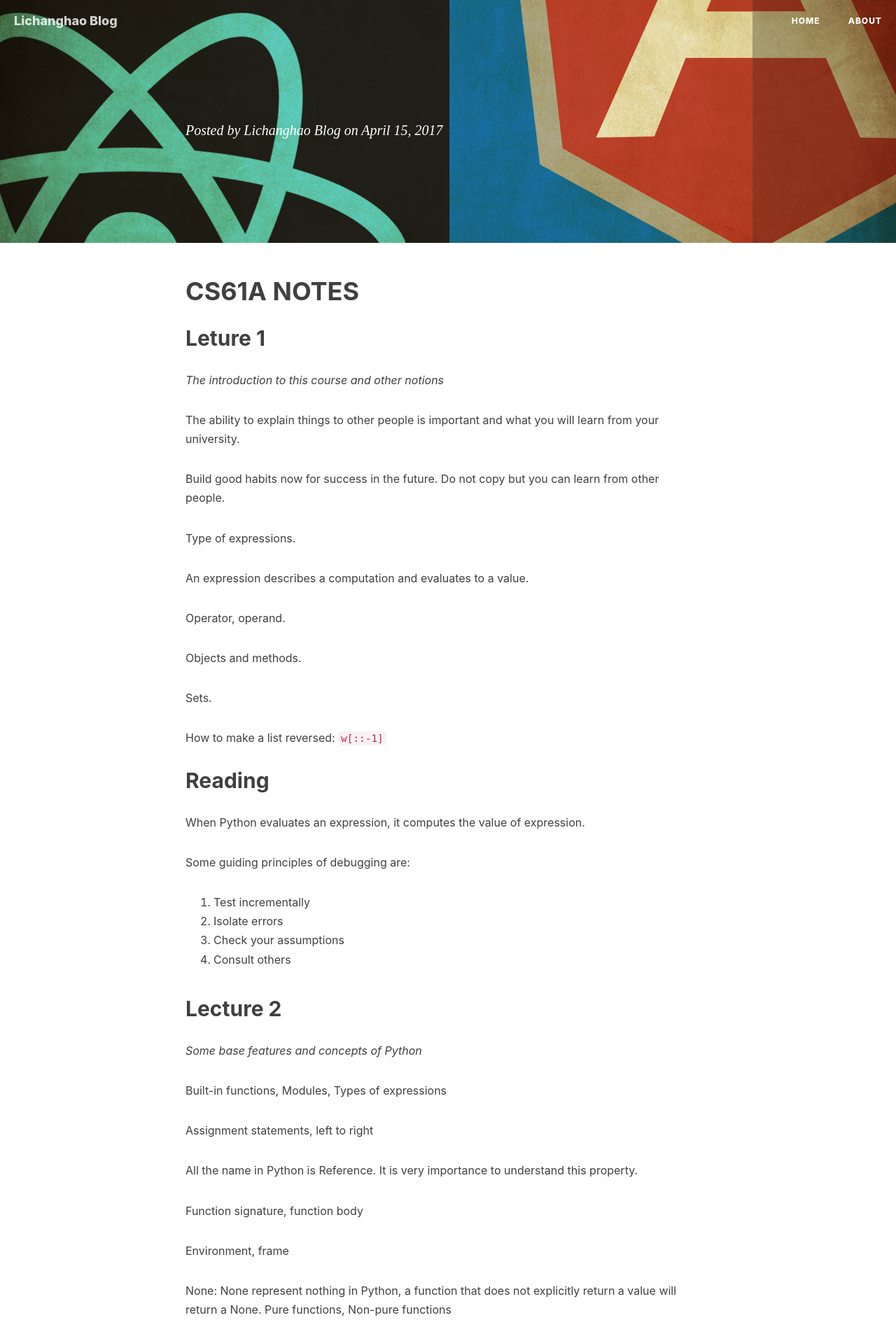
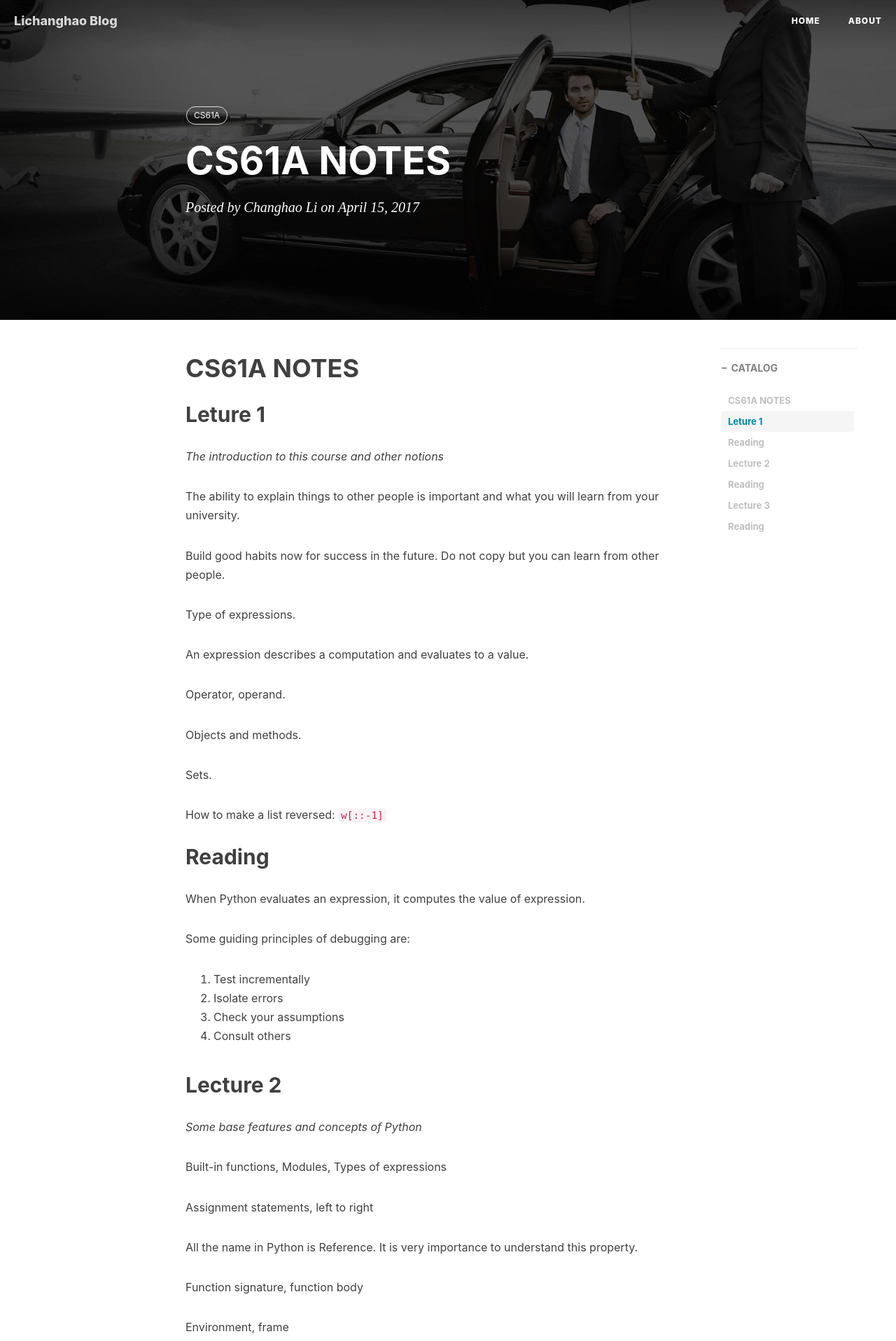
Before and after one commit to lichanghao/lichanghao.github.io.old, a Jekyll site: the page built from _posts/2017-04-15-CS61A NOTES.md, in a window 1280 px wide. Shown: the top 1916 px of the page at 70% size. Built offline with Jekyll 4.4.1, drawn with Linux system fonts in a browser that asks for light colours; nearby versions of some CDN libraries; our own code applies the rules of GitHub Pages for plain Markdown files; comment, search, counter and statistics services are not loaded.

Commit message:
2017-4-15

```diff
--- a/_posts/2017-04-15-CS61A NOTES.md
+++ b/_posts/2017-04-15-CS61A NOTES.md
@@ -5,7 +5,7 @@
 tags:              CS61A
 category:          Features
 catalog:    		  true
-header-img: 		  "img\post-bg-kuaidi.jpg"
+header-img: 		  "img/post-bg-kuaidi.jpg"
 header-mask:       0.3
 author:            Changhao Li
 ---
```
